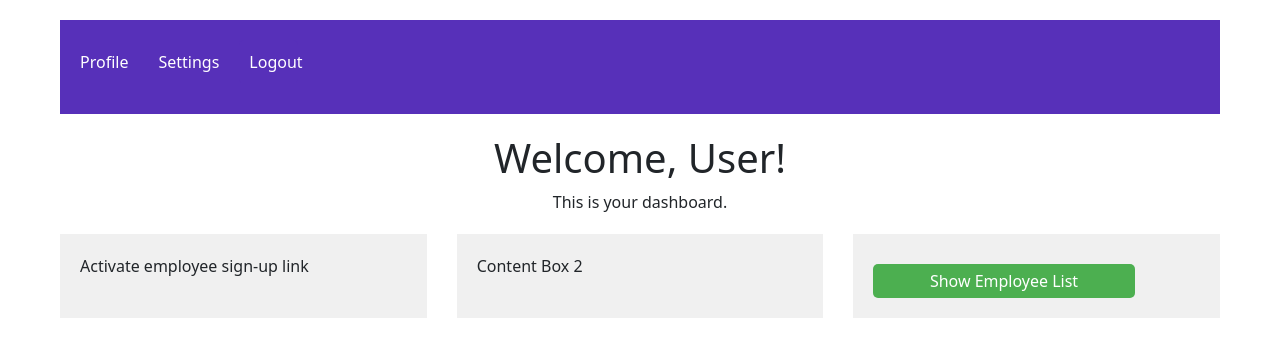
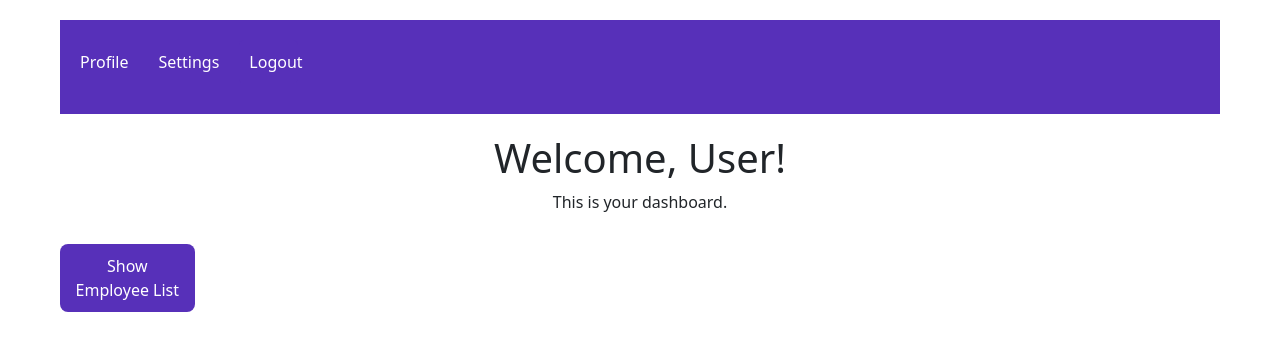
Before and after one commit to andronachedaniele/TEAM-FINDER-APP, a React (Vite) app: page /dashboard in a window 1280 px wide. Shown: the top 356 px of the page. Built offline with nearby package versions, Linux system fonts and the light colour scheme; sample sign-in values are in the browser's storage.

Commit message:
employeelist.design

```diff
--- a/src/components/Design/Dashboard.css
+++ b/src/components/Design/Dashboard.css
@@ -45,6 +45,33 @@
     flex-wrap: wrap;
     justify-content: space-between;
   }
+  .employee-list-container {
+    margin-bottom: 20px;
+  }
+
+  .toggle-button {
+    background-color: #5730b9; /* Purple color */
+    color: #fff;
+    border: none;
+    padding: 10px 10px;
+    border-radius: 8px;
+    cursor: pointer;
+    transition: background-color 0.3s ease;
+
+  }
+
+  .toggle-button:hover {
+    background-color: #4b0774; /* Darker shade of purple */
+
+  }
+
+  .toggle-button.active {
+    background-color: #5730b9; /* Lighter shade of purple */
+  }
+
+  .toggle-button.active:hover {
+    background-color: #6700a6; /* Darker shade of active purple */
+  }
 
   .content-box {
     flex: 0 0 calc(33.33% - 20px);
--- a/src/components/Pages/Dashboard.jsx
+++ b/src/components/Pages/Dashboard.jsx
@@ -36,11 +36,10 @@ const Dashboard = () => {
                 <p>This is your dashboard.</p>
             </div>
             <div className="content-section">
-                <div className="content-box">Activate employee sign-up link</div>
-                <div className="content-box">Content Box 2</div>
-                <div className="content-box">
+
+            <div className="employee-list-container">
     {/* Button to show/hide the employee list */}
-                    <button onClick={toggleEmployeeList}>
+    <button className={`toggle-button ${showEmployeeList ? 'active' : ''}`} onClick={toggleEmployeeList}>
         {showEmployeeList ? "Hide Employee List" : "Show Employee List"}
     </button>
     {/* Conditional rendering of the EmployeeList component */}
```
Also changed, not shown: src/components/Design/EmployeeList.css (+7 -0 lines). Lines whose indentation alone changed are shown as unchanged.
